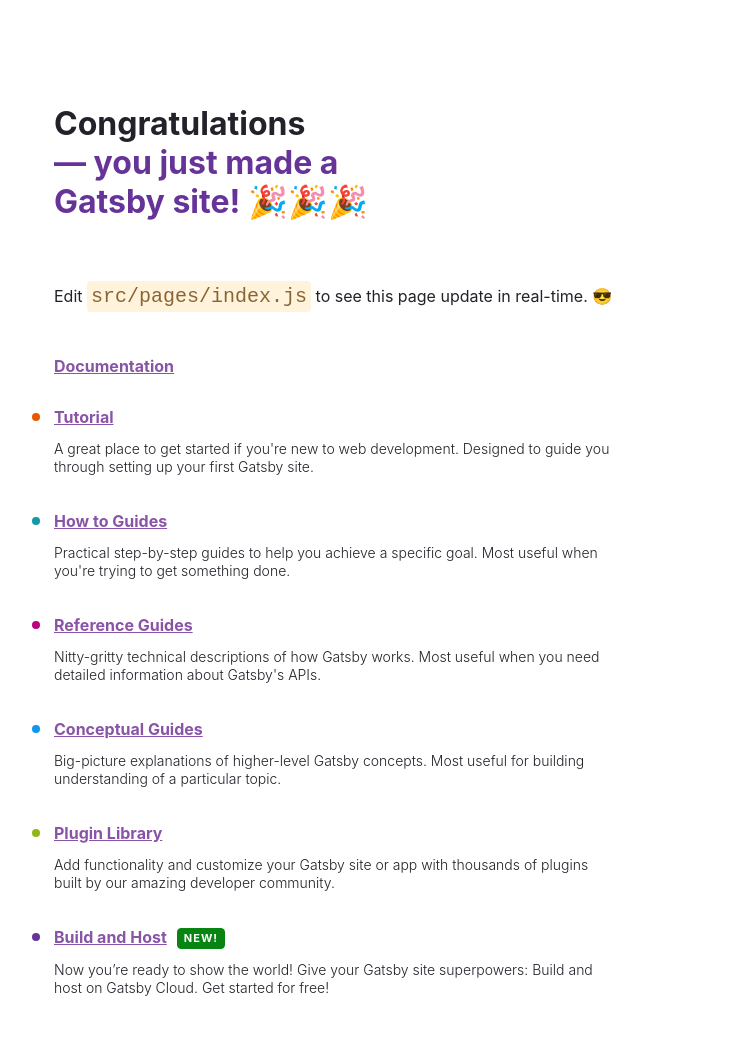
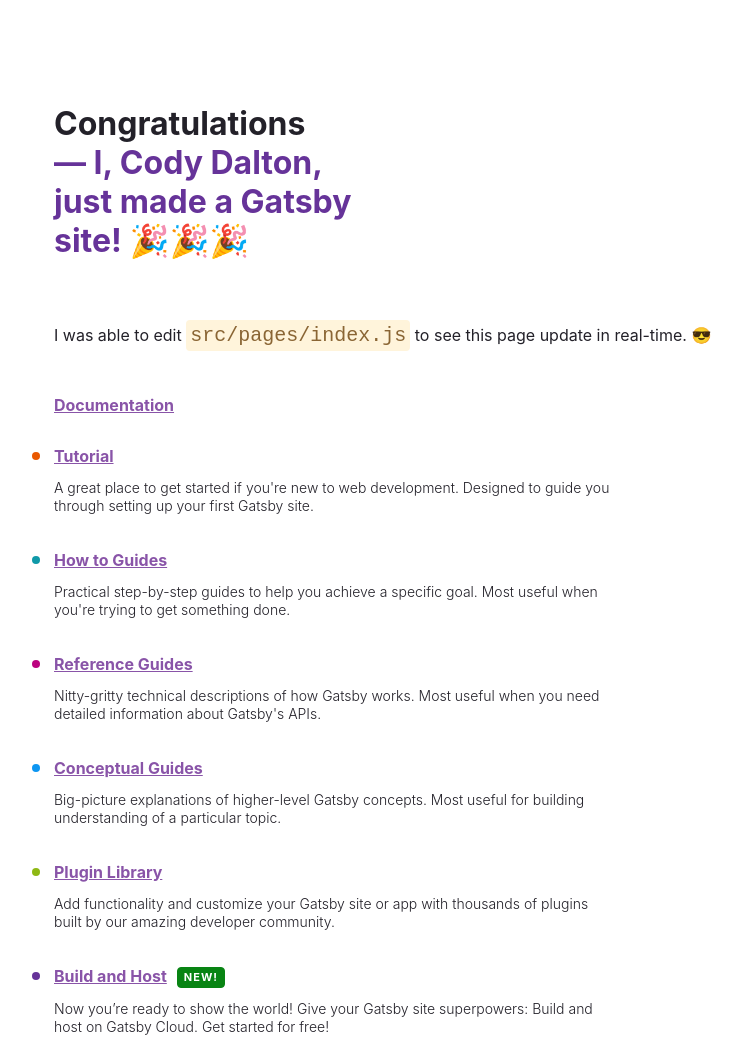
Before and after one commit to CodyDDalton/gatsbysite, a Gatsby site: page / in a window 1280 px wide. Shown: the top 1038 px of the page, without its empty margins (50-792 px from the left). Built offline with nearby package versions, Linux system fonts and the light colour scheme; Gatsby itself is replaced by a stand-in of ours.

Commit message:
Initial Commit

```diff
--- a/src/pages/index.js
+++ b/src/pages/index.js
@@ -129,10 +129,10 @@
       <h1 style={headingStyles}>
         Congratulations
         <br />
-        <span style={headingAccentStyles}>— you just made a Gatsby site! 🎉🎉🎉</span>
+        <span style={headingAccentStyles}>— I, Cody Dalton, just made a Gatsby site! 🎉🎉🎉</span>
       </h1>
       <p style={paragraphStyles}>
-        Edit <code style={codeStyles}>src/pages/index.js</code> to see this page
+        I was able to edit <code style={codeStyles}>src/pages/index.js</code> to see this page
         update in real-time. 😎
       </p>
       <ul style={listStyles}>
```
